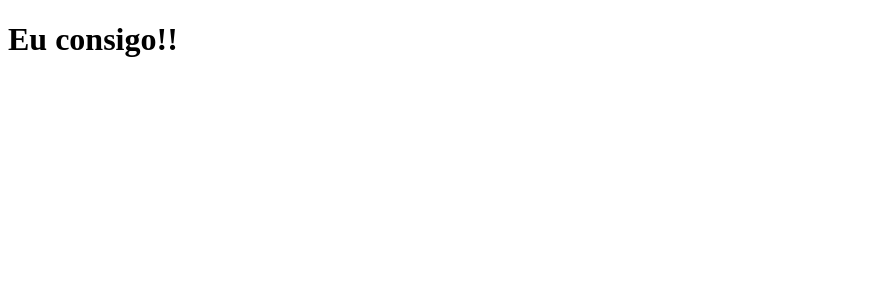
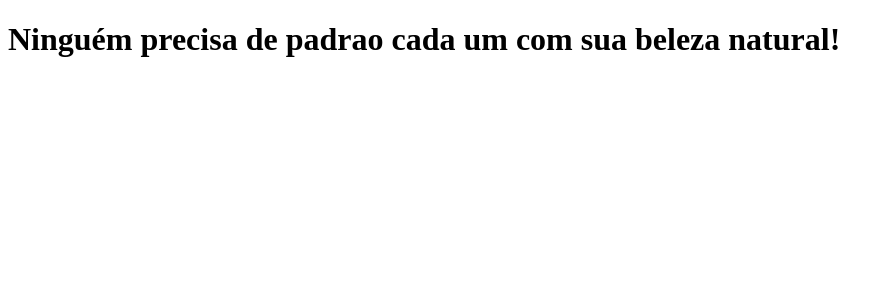
Before and after one commit to DevCoff/Curso, a Next.js app: page / in a window 1280 px wide. Shown: the top 300 px of the page, without its empty margins (0-893 px from the left). Built offline with nearby package versions, Linux system fonts and the light colour scheme.

Commit message:
alterei a frase na page

```diff
--- a/pages/index.js
+++ b/pages/index.js
@@ -1,5 +1,5 @@
 function Home() {
-  return <h1>Eu consigo!!</h1>;
+  return <h1>Ninguém precisa de padrao cada um com sua beleza natural!</h1>;
 }
 
 export default Home;
```
